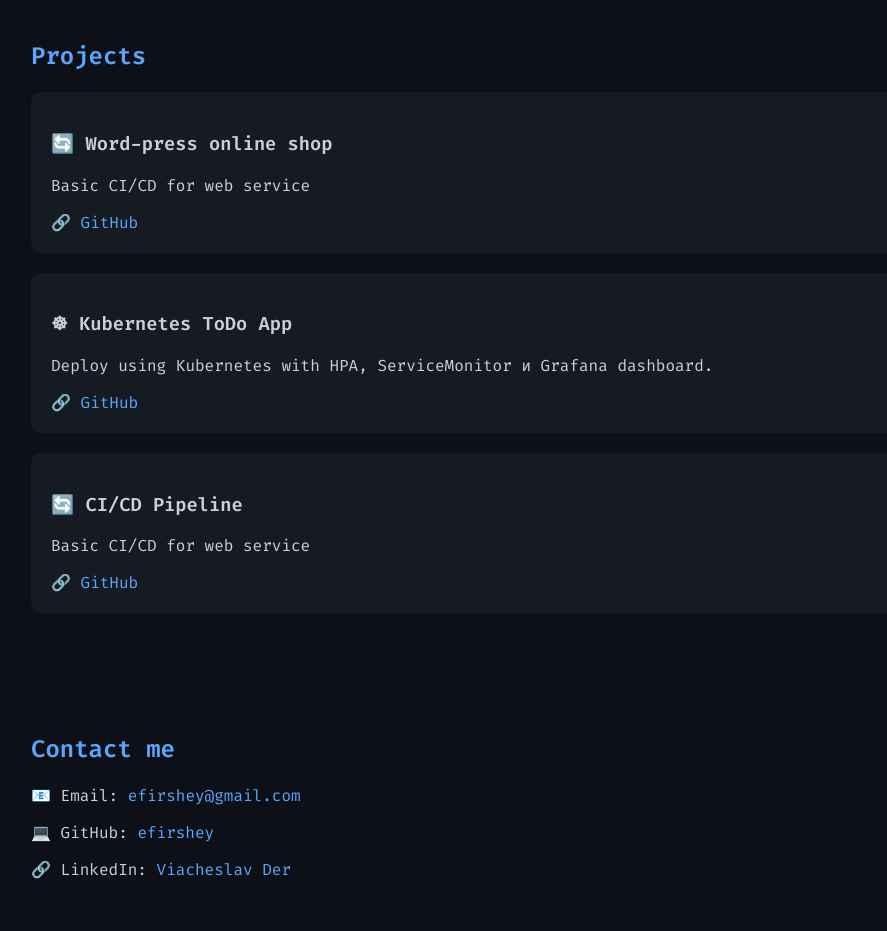
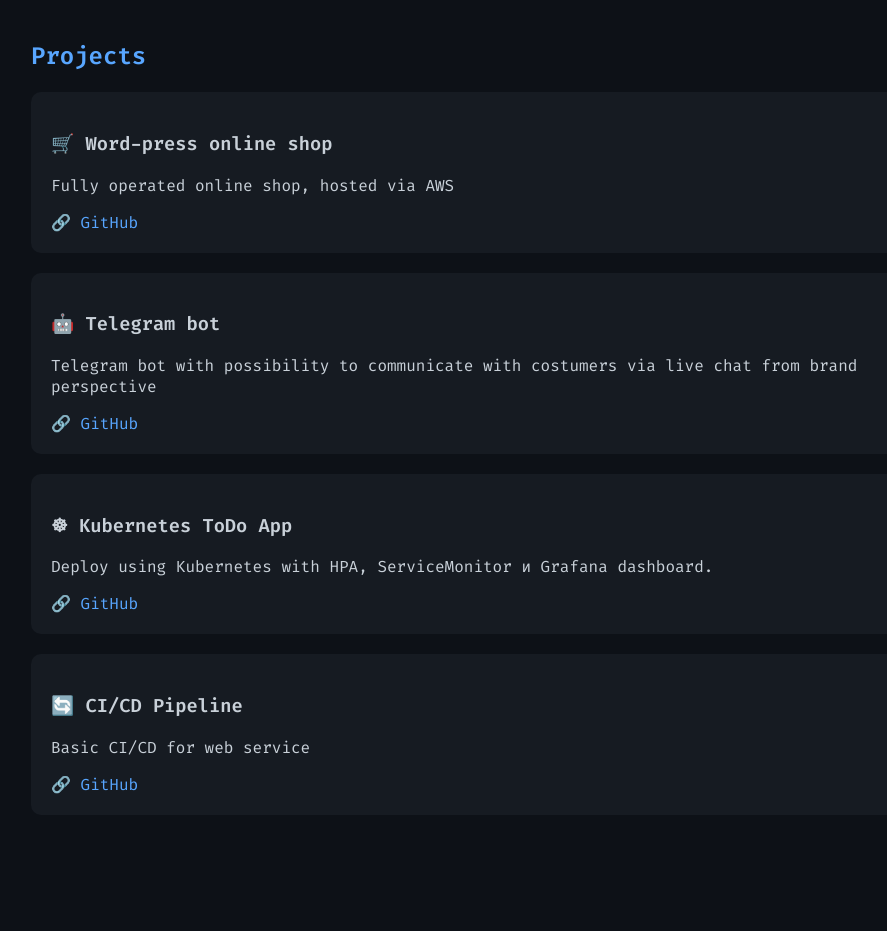
Before and after one commit to efirshey/efirshey.github.io, a plain HTML site: page index.html in a window 1280 px wide. Shown: the part 980-1911 px from the top of the page, without its empty margins (159-1046 px from the left). Drawn offline with Linux system fonts and the light colour scheme.

Commit message:
new CV added

```diff
--- a/index.html
+++ b/index.html
@@ -145,9 +145,14 @@
     <h2>Projects</h2>
     </div>
     <div class="project">
-      <h3>🔄 Word-press online shop</h3>
-      <p>Basic CI/CD for web service</p>
+      <h3>🛒 Word-press online shop</h3>
+      <p>Fully operated online shop, hosted via AWS</p>
       <a href="https://github.com/efirshey/persephone-wordpress" target="_blank">🔗 GitHub</a>
+    </div>
+      <div class="project">
+      <h3>🤖 Telegram bot</h3>
+      <p>Telegram bot with possibility to communicate with costumers via live chat from brand perspective</p>
+      <a href="https://github.com/efirshey/persephone_tg_support" target="_blank">🔗 GitHub</a>
     </div>
     <div class="project">
       <h3>☸ Kubernetes ToDo App</h3>
```
Also changed, not shown: 2 other files.
